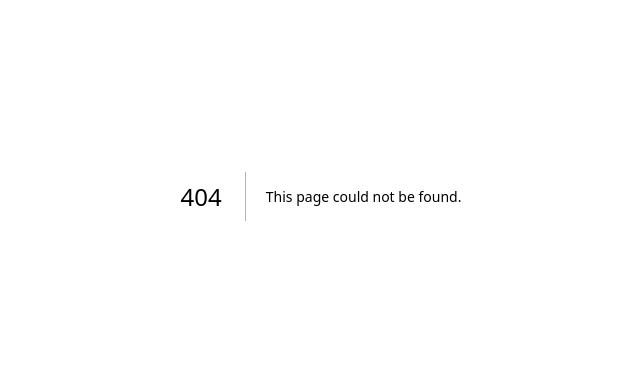
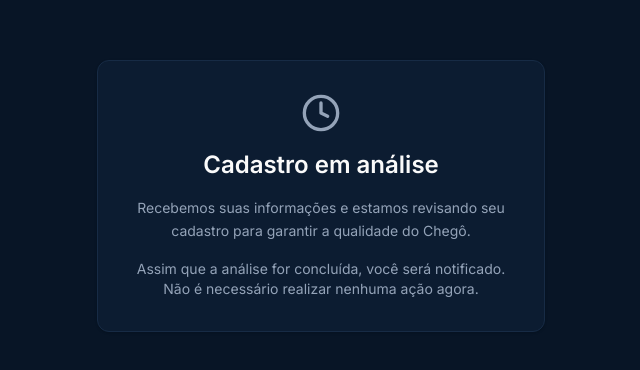
Before and after one commit to Misael1981/chego, a Next.js app: page /onboarding/courier/pending in a window 1280 px wide. Before the commit this address had no page. Shown: the part 204-574 px from the top of the page, without its empty margins (319-959 px from the left). Built offline with nearby package versions, Linux system fonts and the light colour scheme.

Commit message:
Página de Pedido de Cadastro pendente

```diff
--- a/src/app/onboarding/courier/CourierOnboardingForm.jsx
+++ b/src/app/onboarding/courier/CourierOnboardingForm.jsx
@@ -39,7 +39,7 @@ const CourierOnboardingForm = () => {
   const onSubmit = async (data) => {
     try {
       await completeCourierOnboarding(data);
-      router.push("/");
+      router.push("/onboarding/courier/pending");
       toast.success("Cadastro finalizado com sucesso!");
     } catch (err) {
       console.error(err);
--- /dev/null
+++ b/src/app/onboarding/courier/pending/page.jsx
@@ -0,0 +1,28 @@
+import { Card, CardContent } from "@/components/ui/card";
+import { Clock } from "lucide-react";
+
+export default function PendingCourierPage() {
+  return (
+    <div className="flex min-h-screen items-center justify-center p-4">
+      <Card className="w-full max-w-md text-center">
+        <CardContent className="p-8 space-y-4">
+          <div className="flex justify-center">
+            <Clock className="h-10 w-10 text-muted-foreground" />
+          </div>
+
+          <h1 className="text-2xl font-semibold">Cadastro em análise</h1>
+
+          <p className="text-sm text-muted-foreground leading-relaxed">
+            Recebemos suas informações e estamos revisando seu cadastro para
+            garantir a qualidade do Chegô.
+          </p>
+
+          <p className="text-sm text-muted-foreground">
+            Assim que a análise for concluída, você será notificado. Não é
+            necessário realizar nenhuma ação agora.
+          </p>
+        </CardContent>
+      </Card>
+    </div>
+  );
+}
```
